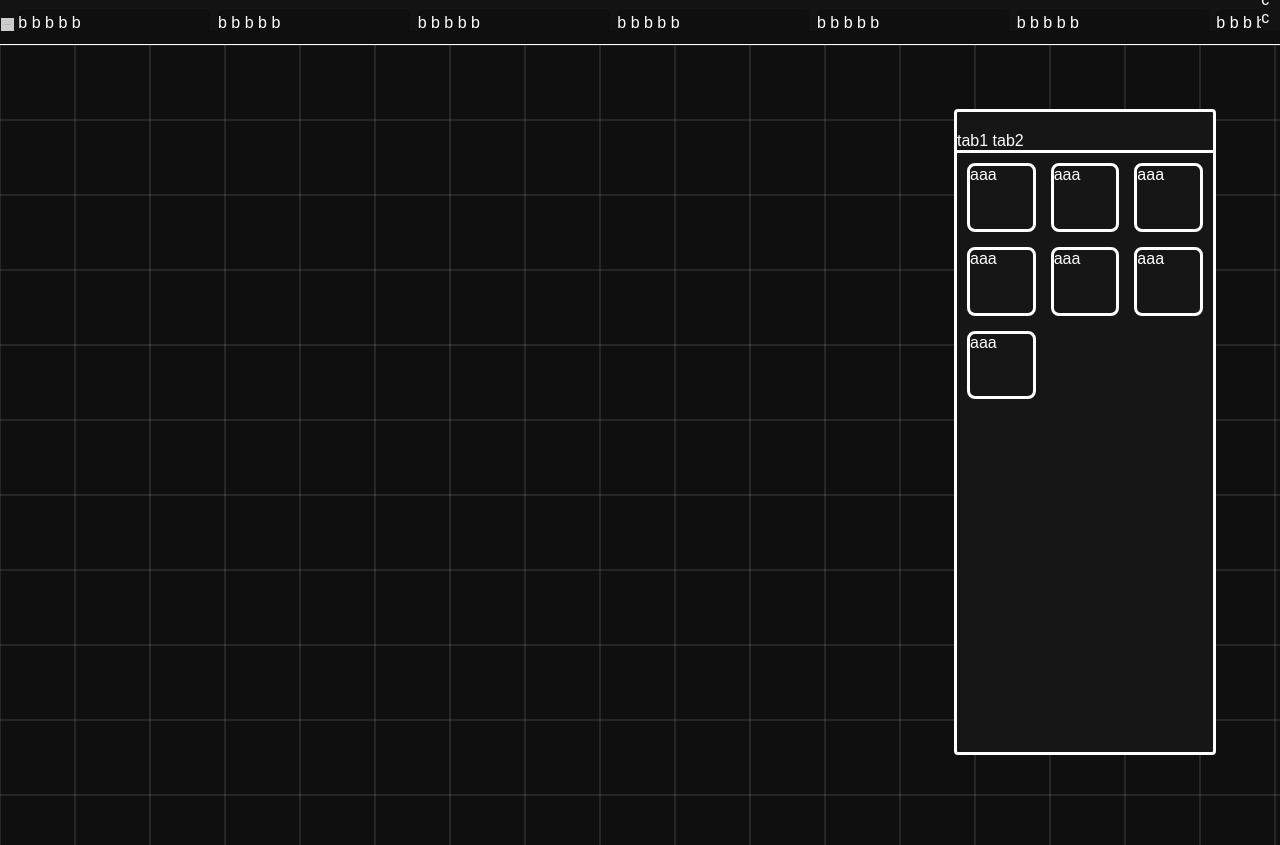
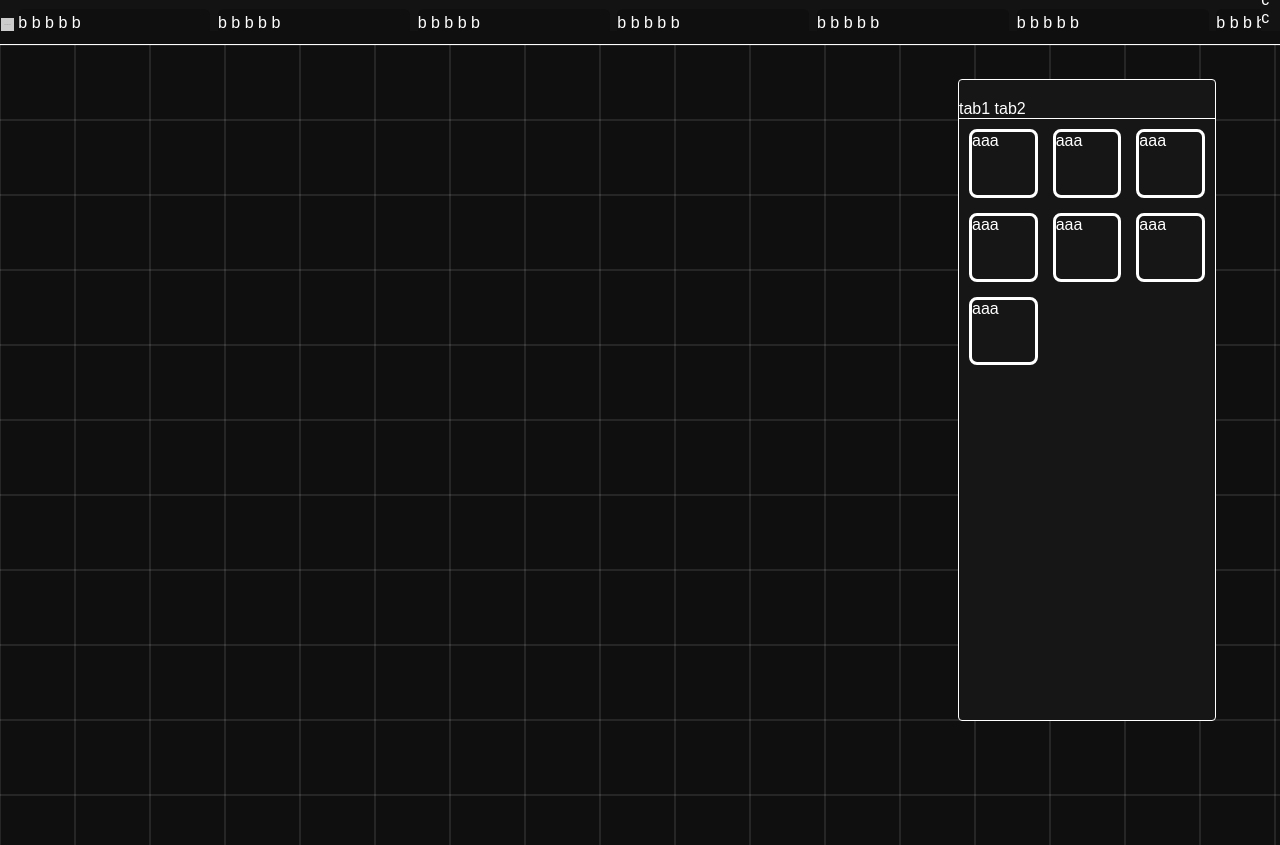
Before and after one commit to maksiksq/old-Lirith-archive, a Nuxt app: page / in a window 1280 px wide. Built offline with nearby package versions, Linux system fonts and the light colour scheme.

Commit message:
removed IndexHud (for now maybe) and started on drag and drop for shelves

```diff
--- a/app.vue
+++ b/app.vue
@@ -10,7 +10,7 @@ onMounted(() => {
   <div>
     <NuxtLayout>
       <OsHead></OsHead>
-      <main ref="main">
+      <main ref="main" class="main">
         <NuxtPage/>
       </main>
     </NuxtLayout>
--- a/components/IndexHud.vue
+++ /dev/null
@@ -1,28 +0,0 @@
-<script setup lang="ts">
-
-import LibraryFloatie from "~/components/LibraryFloatie.vue";
-</script>
-
-<template>
-  <!--
-    probably a side bar or two later on here, im not entirely sure yet,
-    it depends on how it all goes ig
-  -->
-  <div class="ui-container">
-    <LibraryFloatie></LibraryFloatie>
-  </div>
-
-</template>
-
-<style scoped lang="scss">
-.ui-container {
-  width: 100%;
-  height: 100%;
-
-  position: absolute;
-  top: 2.5vw;
-  left: 0;
-
-  background-color: transparent;
-}
-</style>
--- a/components/LibraryFloatie.vue
+++ b/components/LibraryFloatie.vue
@@ -1,5 +1,10 @@
 <script setup lang="ts">
 import interact from "interactjs";
+
+const emit = defineEmits({
+  dragX: null,
+  dragY: null
+})
 
 const mainElem: HTMLElement | undefined = inject("mainElem");
 
@@ -44,7 +49,7 @@ onMounted(() => {
         inertia: false,
         modifiers: [
           interact.modifiers.restrictRect({
-            restriction: 'parent',
+            restriction: '.main',
             endOnly: true,
           })
         ],
@@ -62,7 +67,7 @@ onMounted(() => {
   // this keeps it working with translateY(-50%)
   const target = uiFloatieLibrary.value;
   const height = ref(target.offsetHeight);
-  const y = ref((parseFloat(target.getAttribute('data-y') ?? '0') - height.value/2))
+  const y = ref((parseFloat(target.getAttribute('data-y') ?? '0') - height.value / 2))
   target.setAttribute('data-y', y.value.toString())
 
   entry.value.forEach((el: HTMLElement | null) => {
@@ -97,6 +102,11 @@ onMounted(() => {
                 target.setAttribute('data-y', initialY.toString());
                 target.style.transition = "";
               }, 300);
+
+              const dropX = e.clientX;
+              const dropY = e.clientY;
+
+              emit(dropX, dropY);
             }
           }
         })
@@ -136,7 +146,7 @@ onMounted(() => {
 
   background-color: #161616;
   border-radius: 4px;
-  border: 3px solid white;
+  border: 1px solid white;
 
   display: flex;
   flex-direction: column;
@@ -149,7 +159,7 @@ onMounted(() => {
     align-items: flex-end;
 
     height: 6%;
-    border-bottom: 3px solid white;
+    border-bottom: 1px solid white;
   }
 
   .library {
--- a/pages/index.vue
+++ b/pages/index.vue
@@ -4,7 +4,7 @@ import Shelf from '~/components/Shelf.vue';
 
 
 import {saveShelf, deleteShelf, getShelf, getAllShelves, clearShelves} from "~/utils/indexedDB";
-import IndexHud from "~/components/IndexHud.vue";
+import LibraryFloatie from "~/components/LibraryFloatie.vue";
 
 const shelves = ref([])
 
@@ -253,7 +253,9 @@ onMounted(async () => {
 <!--    <button @click="updatePositions">rerender</button>-->
 <!--    <button @click="console.log(convertPosToGridCoords(null, 355))">convert coords</button>-->
   </div>
-  <IndexHud></IndexHud>
+  <div class="ui-container">
+    <LibraryFloatie></LibraryFloatie>
+  </div>
   <div class="grid-container" ref="grid"
        @mousedown="startPan"
        @wheel.prevent="zoom">
```
Also changed, not shown: 1 other file (tests, documents, lock files or other folders).
